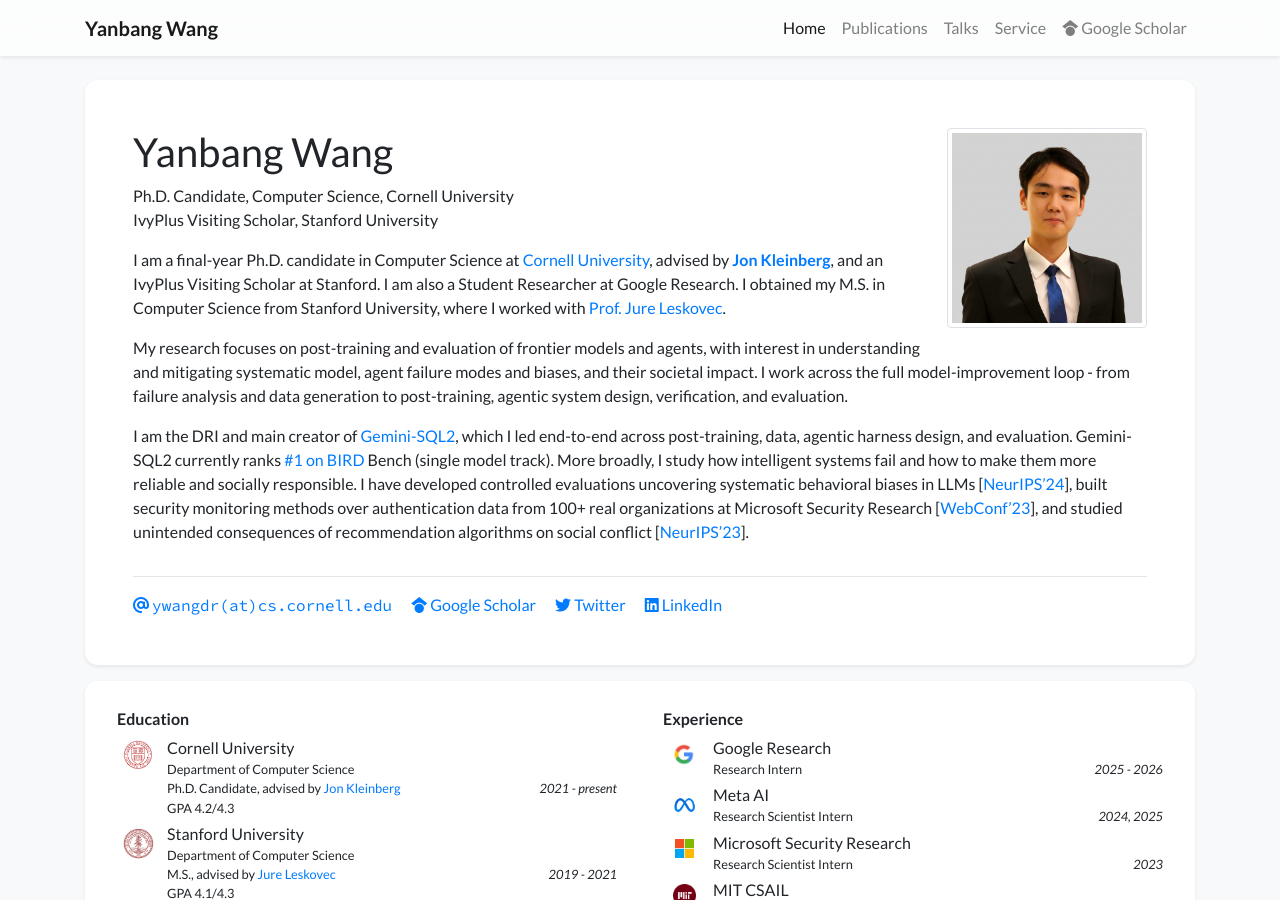
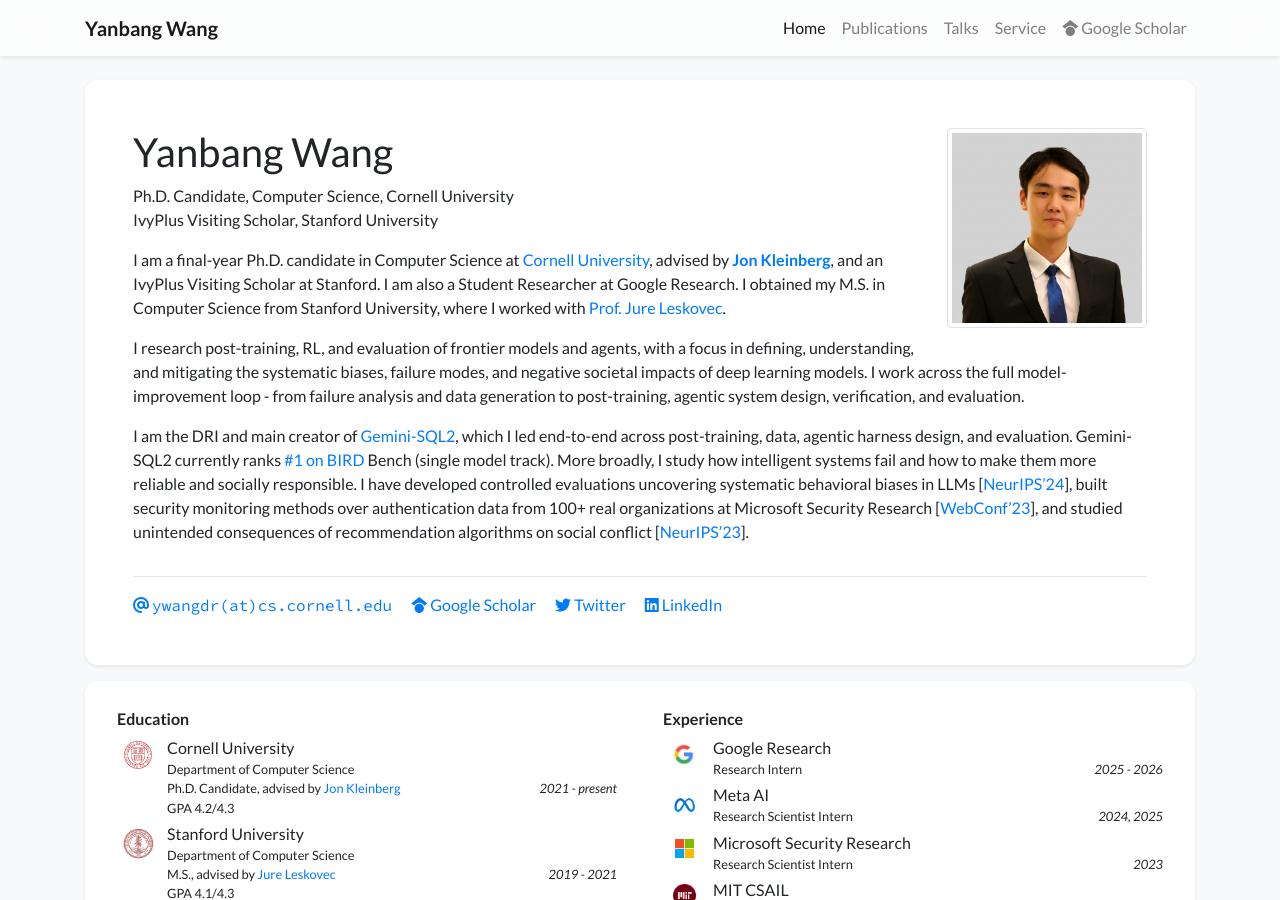
Before and after one commit to Abel0828/abel0828.github.io, a Jekyll site: the page built from index.html, in a window 1280 px wide and 900 px high. Built offline with Jekyll 4.4.1, drawn with Linux system fonts in a browser that asks for light colours; nearby versions of some CDN libraries; a style sheet for code colours, icons or effects is not loaded; some of the changed text lies outside the part shown.

Commit message:
Update research pitch and prioritize bias correction topic

```diff
--- a/_data/profile.yml
+++ b/_data/profile.yml
@@ -24,8 +24,8 @@ short_bio: >-
     <a href="https://cs.stanford.edu/people/jure/" target="_blank">Prof. Jure Leskovec</a>.
   </p>
   <p>
-    My research focuses on post-training and evaluation of frontier models and agents,
-    with interest in understanding and mitigating systematic model, agent failure modes and biases, and their societal impact.
+    I research post-training, RL, and evaluation of frontier models and agents, with a focus in defining,
+    understanding, and mitigating the systematic biases, failure modes, and negative societal impacts of deep learning models.
     I work across the full model-improvement loop - from failure analysis and data generation to
     post-training, agentic system design, verification, and evaluation.
   </p>
```
Also changed, not shown: _publications/2026/2026-negative-sampling.md (+1 -1 lines).
